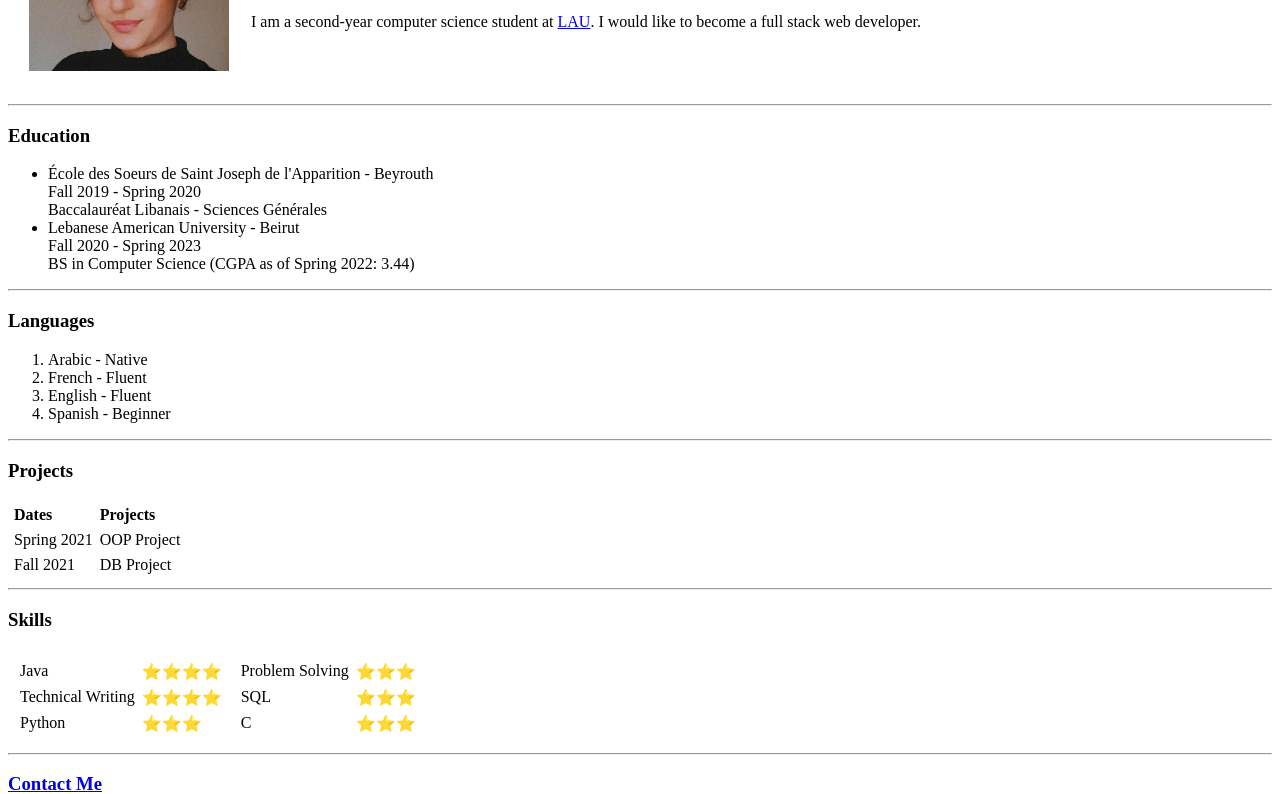
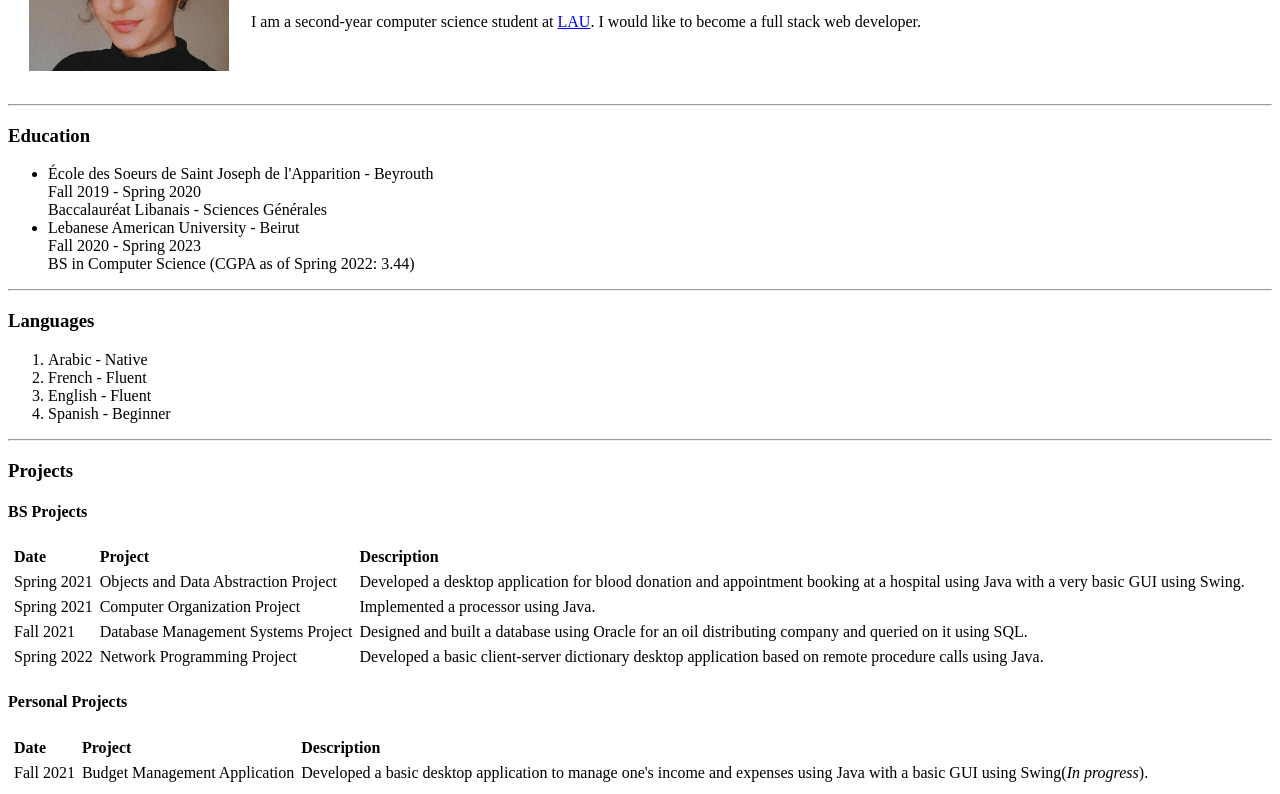
Before and after one commit to nourassaad/cv, a plain HTML site: page index.html in a window 1280 px wide. Shown: the part 158-952 px from the top of the page. Drawn offline with Linux system fonts and the light colour scheme.

Commit message:
updated projects

```diff
--- a/index.html
+++ b/index.html
@@ -49,22 +49,60 @@
 
     <!--Projects-->
     <h3>Projects</h3>
+    <h4>BS Projects</h4>
     <table cellspacing="5">
         <thead>
             <tr>
-                <th align="left">Dates</th>
-                <th align="left">Projects</th>
+                <th align="left">Date</th>
+                <th align="left">Project</th>
+                <th align="left">Description</th>
             </tr>
 
         </thead>
         <tbody>
             <tr>
                 <td>Spring 2021</td>
-                <td>OOP Project</td>
+                <td>Objects and Data Abstraction Project</td>
+                <td>Developed a desktop application for blood donation
+                    and appointment booking at a hospital using Java with a very basic GUI
+                    using Swing.</td>
+            </tr>
+            <tr>
+                <td>Spring 2021</td>
+                <td>Computer Organization Project</td>
+                <td>Implemented a processor using Java.</td>
             </tr>
             <tr>
                 <td>Fall 2021</td>
-                <td>DB Project</td>
+                <td>Database Management Systems Project</td>
+                <td>Designed and built a database using Oracle for an oil
+                    distributing company and queried on it using SQL.</td>
+            </tr>
+            <tr>
+                <td>Spring 2022</td>
+                <td>Network Programming Project</td>
+                <td>Developed a basic client-server dictionary desktop
+                    application based on remote procedure calls using Java.</td>
+            </tr>
+        </tbody>
+    </table>
+
+    <h4>Personal Projects</h4>
+    <table cellspacing="5">
+        <thead>
+            <tr>
+                <th align="left">Date</th>
+                <th align="left">Project</th>
+                <th align="left">Description</th>
+            </tr>
+
+        </thead>
+        <tbody>
+            <tr>
+                <td>Fall 2021</td>
+                <td>Budget Management Application</td>
+                <td>Developed a basic desktop application to manage one's income and
+                    expenses using Java with a basic GUI using Swing(<em>In progress</em>).</td>
             </tr>
         </tbody>
     </table>
```
